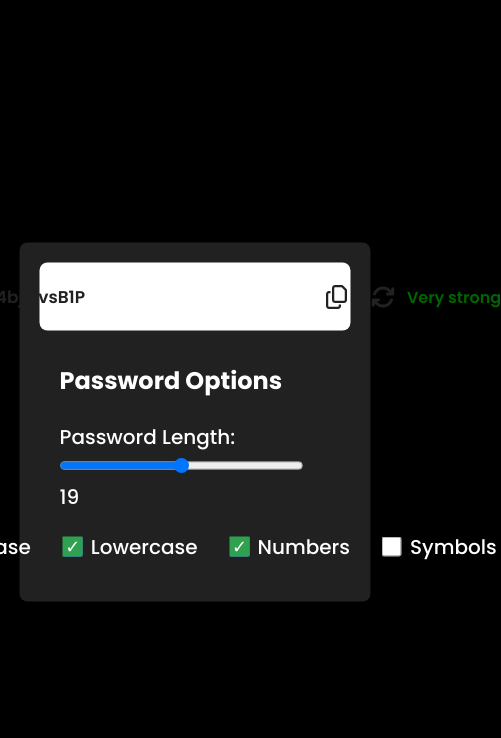
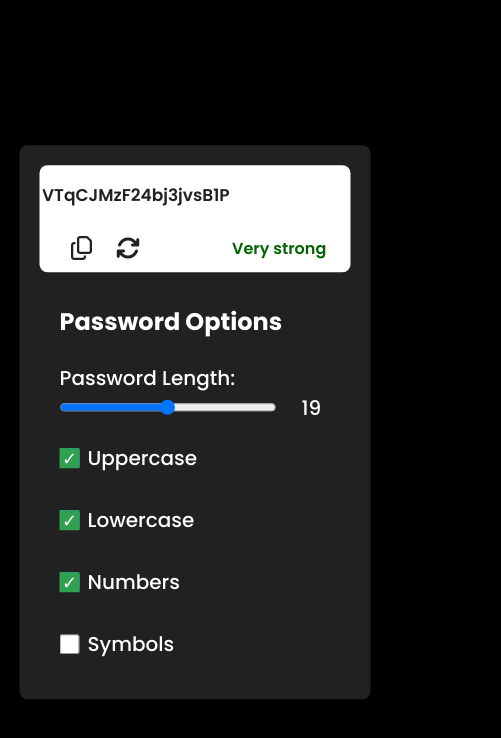
Before and after one commit to Skeiba/password-generator, a plain HTML site: page index.html in a window 390 px wide. Shown: the whole page, 501 px wide, since content can reach past the window. Drawn offline with Linux system fonts and the light colour scheme.

Commit message:
added responsiveness

```diff
--- a/index.html
+++ b/index.html
@@ -14,6 +14,7 @@
         <form id="password-form" class="password-form">
             <input type="text" id="password-text" class="password-text" placeholder="Generate password" readonly>
         </form>
+        <div class="passwordInfo">
             <div class="password-actions">
                 <button id="copy-button" class="functionalityButton" title="copy">
                     <i class="fa-regular fa-copy"></i>
@@ -25,6 +26,7 @@
             </div>
             <div class="password-strength">
                 <span id="strenght-label">Very strong</span>
+            </div>
         </div>
     </div>
     <form class="password-generator-form">
--- a/style.css
+++ b/style.css
@@ -25,10 +25,8 @@ body {
 .password-display {
     margin-bottom: 2em;
     background-color: var(--primary);
-    /* background: var(--red); */
     display: flex;
     border-radius: 0.5em;
-    /* gap: 1em; */
     justify-content: center;
     align-items: center;
 }
@@ -156,3 +154,34 @@ body {
     font-size: 20px;
     cursor: pointer;
 }
+
+@media screen and (max-width: 412px) {
+    .container{
+        width: min(90%, 700px);
+    }
+
+    .password-display{
+        flex-direction: column;
+    }
+    .password-text{
+        width: 19em;
+        height: 3.5em;
+    }
+
+    .passwordInfo {
+        display: flex;
+        width: 17em;
+        align-items: center;
+        gap: 5em;
+    }
+
+    .password-customization{
+        flex-direction: column;
+        align-items:flex-start;
+    }
+
+    .password-length input[type="range"] {
+        width: 80%;
+        margin-right: 1.5em;
+    }
+}
```
Lines whose indentation alone changed are shown as unchanged.
